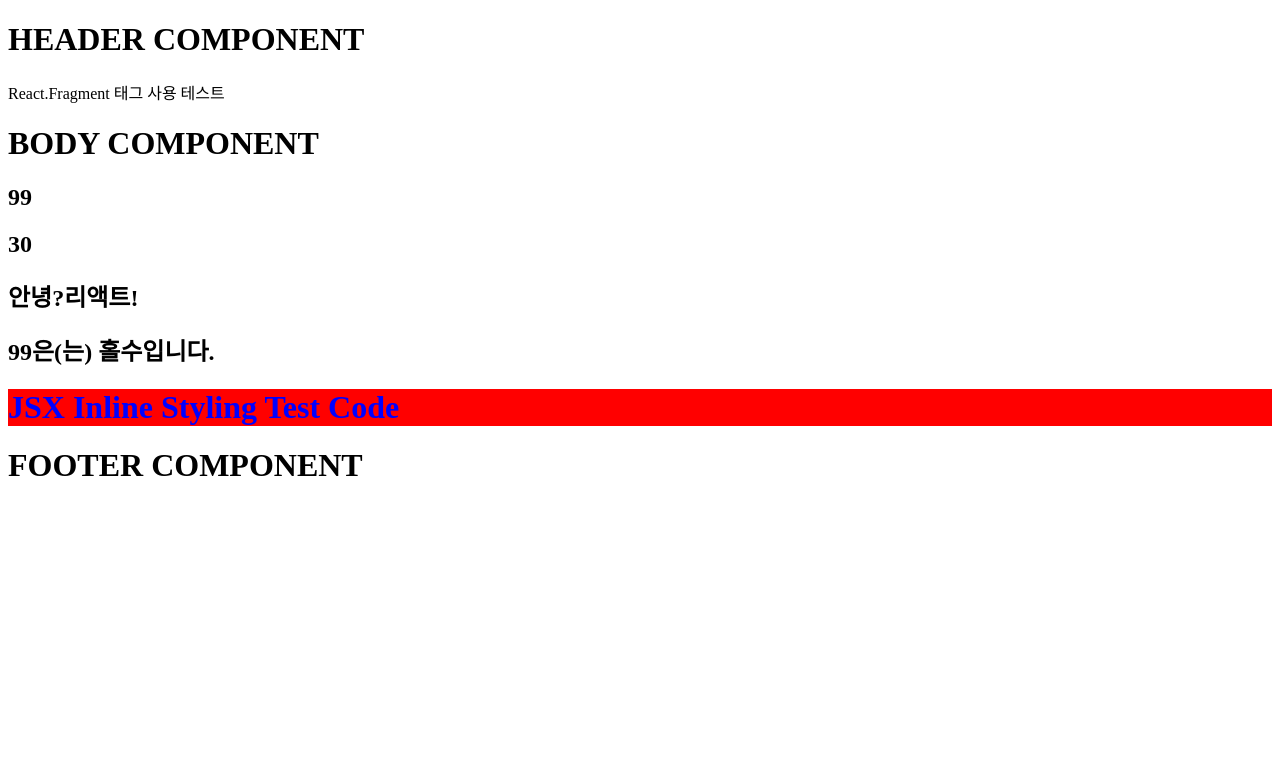
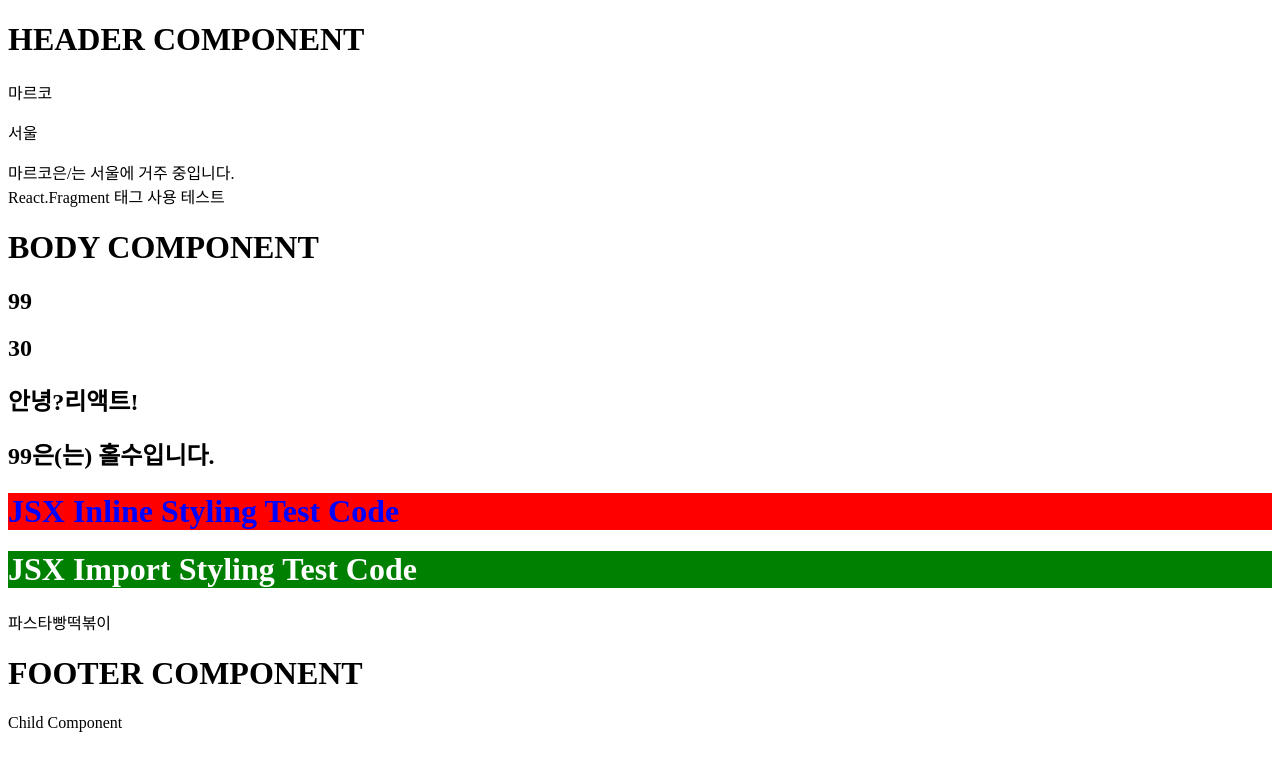
Before and after one commit to SON7AE/React_Basic, a React (Vite) app: page / in a window 1280 px wide. Shown: the top 770 px of the page. Built offline with nearby package versions, Linux system fonts and the light colour scheme.

Commit message:
React Basic - Props

```diff
--- a/src/App.jsx
+++ b/src/App.jsx
@@ -30,18 +30,52 @@ const Header = () => {
 // <React.Fragment>로 다른 태그를 감싸면 최사위 태그를 대체하는 효과가 있다. 단, 페이지에서 <React.Fragment> 태그는 랜더링 되지 않는다.
 // <React.Fragment> 태그 대신 '<></>' 빈 태그를 사용할 수도 있다.
 
+// ----------------------------------------------------------------------------------------------------
+
+// 컴포넌트에 값 전달하기
+// 리액트 앱을 만들다 보면 컴포넌트가 다른 컴포넌트에 값을 전달해야 하는 상황이 빈번하다.
+// 이때 활용할 수 있는 것이 Props 이다.
+
+// Props란?
+// 리액트에서는 부모가 자식 컴포넌트에 단일 객체 형태로 값을 전달할 수 있다.
+// 이 객체를 리액트에서는 Props(Properties)라고 한다. Props는 Properties의 약자이다.
+// 리액트의 컴포넌트와 Props를 샌드위치 제조에 비유한다면 샌드위치의 겉을 둘러싸고 있는 빵은 컴포넌트이고, 샌드위치의 속은 Props와 같다.
+// 보통 리액트에서 컴포넌트에 값을 전달하는 경우는 세부사항들, 즉 컴포넌트의 속성을 지정하는 경우가 대부분이다.
+// 따라서 컴포넌트에 값을 전달하는 속성들이라는 점에서 Properties라고 부르며, 이를 간단히 Props라고 한다.
+// Props는 부모컴포넌트만이 자식 컴포넌트로 전달할 수 있다.
+
 import HEADER from './components/Header'
 import BODY from './components/Body'
 import FOOTER from './components/Footer'
 
+function ChildComp() {
+    return <div>Child Component</div>
+}
+
 function App() {
+    const name = '마르코'
+    const location = '서울'
+    // Body 컴포넌트에서 Props로 전달할 값을 객체 BodyProps로 만든다.
+    const bodyProps = {
+        name: 'React',
+        age: 2013,
+        food: ['파스타', '빵', '떡볶이'],
+    }
+
     return (
         <div className="App">
             {/* 컴포넌트 이름의 첫 글자는 대문자로 작성하지 않아도 에러가 발생하지는 않는다.  */}
             {/* 그러나 정상적인 리액트 컴포넌트로 인식하지 않기 때문에 의도치 않은 결과가 나타날 수 있으며, 리액트가 제공하는 여러 유용한 기능도 사용할 수 없다. */}
-            <HEADER />
-            <BODY />
-            <FOOTER />
+            {/* Props를 전달하려는 자식 컴포넌트 태그에서 '이름={값}' 형식으로 작성하면 된다. */}
+            <HEADER name={name} location={location} />
+            {/* 스프레드 연산자로 객체 BodyProps 각각의 프로퍼티를 Props로 전달하게 된다. */}
+            <BODY {...bodyProps} />
+            <FOOTER>
+                {/* 1. ChildComp라는 새로운 컴포넌트를 만든다. */}
+                {/* ChildComp를 Footer 컴포넌트의 자식요소로 배치한다. */}
+                {/* 리액트에서는 자식 컴포넌트에 또 다른 컴포넌트를 배치하면, 배치된 컴포넌트는 자동으로 Props의 children 프로퍼티에 저장되어 전달된다. */}
+                <ChildComp />
+            </FOOTER>
         </div>
     )
 }
--- /dev/null
+++ b/src/assets/styles/body.css
@@ -0,0 +1,4 @@
+.body {
+    background-color: green;
+    color: white;
+}
--- a/src/components/Body.jsx
+++ b/src/components/Body.jsx
@@ -1,6 +1,7 @@
 import React from 'react'
+import '../assets/styles/body.css'
 
-function Body() {
+function Body({ namge, age, food }) {
     // 상수 number를 선언하고 값 1을 지정한다.
     const number = 99
 
@@ -37,8 +38,18 @@ function Body() {
             <div style={{ backgroundColor: 'red', color: 'blue' }}>
                 <h1>JSX Inline Styling Test Code</h1>
             </div>
+            {/* class가 자바스크립트의 예약어이기 때문에 className이라는 네이밍을 활용한다. */}
+            <div className="body">
+                <h1>JSX Import Styling Test Code</h1>
+            </div>
+            {/* Props 테스트 */}
+            {food}
         </React.Fragment>
     )
 }
+// Body 컴포넌트가 받을 Props에서 food의 기본 값을 빈 배열로 설정한다.
+Body.defaultProps = {
+    food: [],
+}
 
 export default Body
--- a/src/components/Footer.jsx
+++ b/src/components/Footer.jsx
@@ -1,7 +1,8 @@
-function Footer() {
+function Footer({ children }) {
     return (
         <footer>
             <h1>FOOTER COMPONENT</h1>
+            {children}
         </footer>
     )
 }
--- a/src/components/Header.jsx
+++ b/src/components/Header.jsx
@@ -1,7 +1,23 @@
-function Header() {
+function Header(props) {
+    // 부모 컴포넌트에서 전달된 객체 Props는 함수의 매개변수 형태로 저장된다.
+    // 위 코드에선 props라는 이름의 매개변수에 저장된다.
+    console.log(props)
+    // 구조 분해 할당으로 여러 개의 값 사용하기
+    // Props로 전달된 값이 많으면, 이 값을 사용할 때마다 객체의 점 표기법을 사용해야합니다.
+    // 이 불편함을 해소하기 위해, Props는 객체이므로 구조 분해 할당하면 간편하게 필요한 데이터만 활용할 수 있다.
+
+    // function Header({name, location})처럼 사용하면 더 간결하게 코드를 짤 수 있다.
+    const { name, location } = props
+
     return (
         <header>
             <h1>HEADER COMPONENT</h1>
+            <p>{props.name}</p>
+            <p>{props.location}</p>
+
+            <span>
+                {name}은/는 {location}에 거주 중입니다.
+            </span>
         </header>
     )
 }
```
